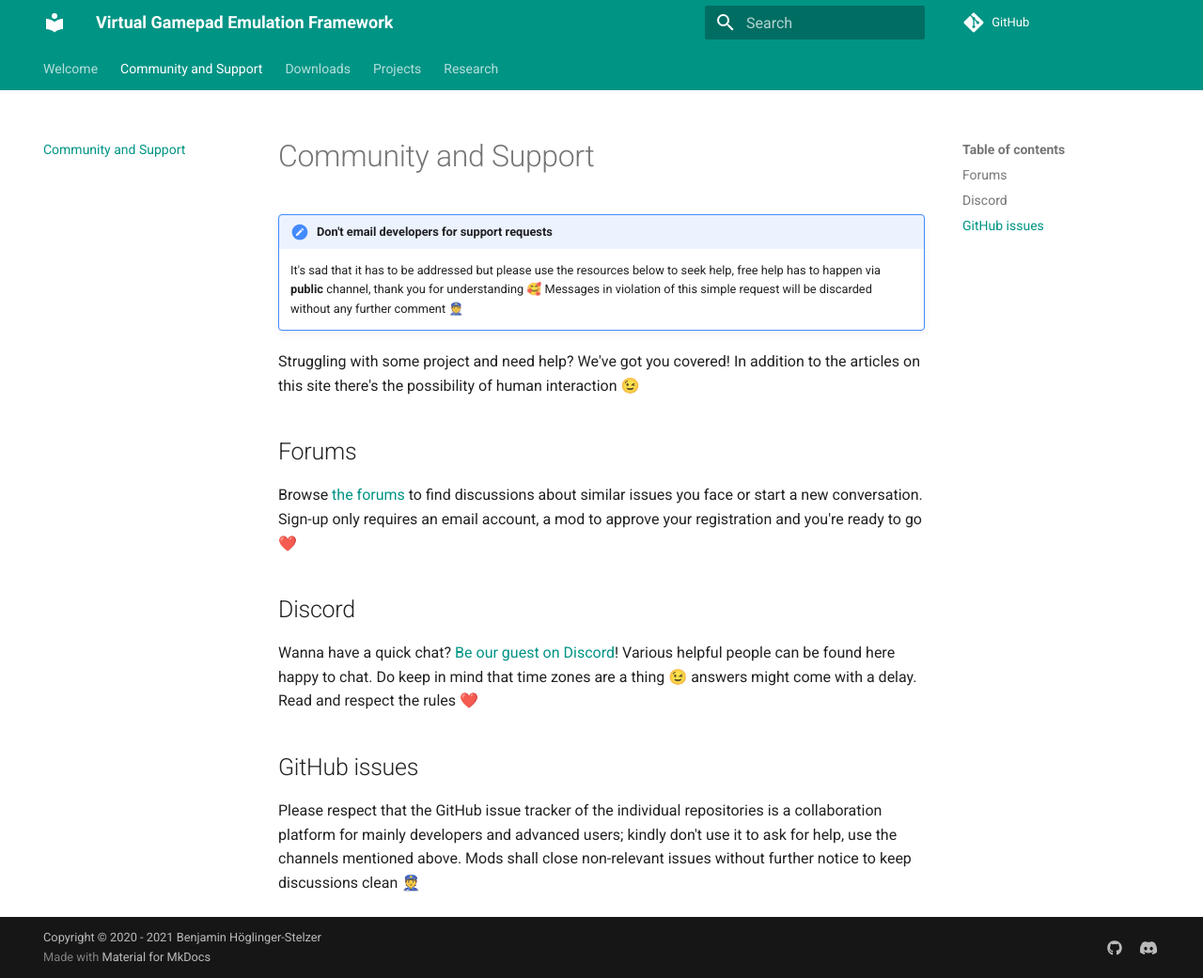
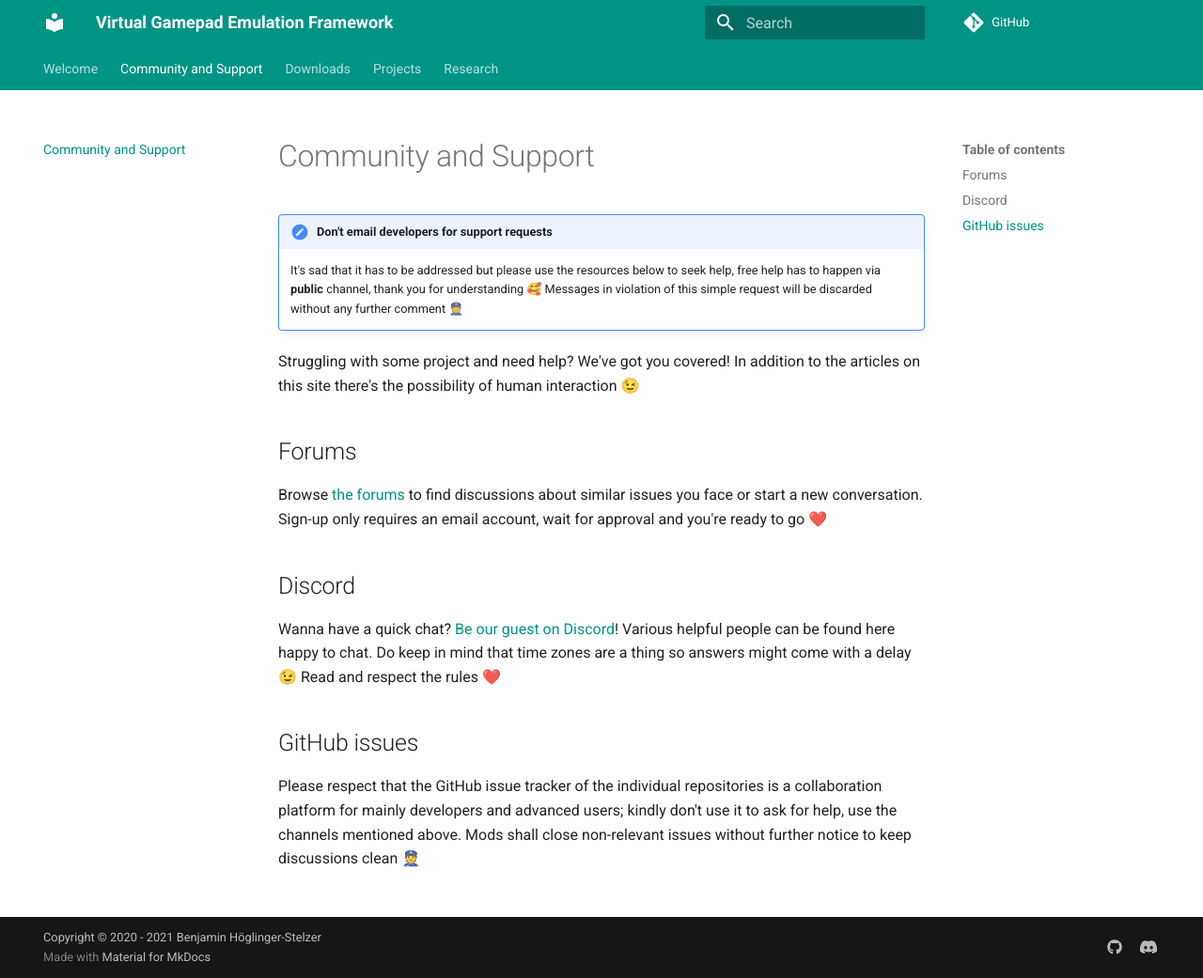
Before and after one commit to nefarius/ViGEm.github.io, an MkDocs documentation site: the page built from docs/Community-Support.md, in a window 1280 px wide and 1041 px high. Shown: the whole window at 94% size. Built offline with MkDocs 1.6.1 and Material for MkDocs 9.7.7, drawn with Linux system fonts in a browser that asks for light colours; comment, search, counter and statistics services are not loaded.

Commit message:
Adapted wording

```diff
--- a/docs/Community-Support.md
+++ b/docs/Community-Support.md
@@ -7,11 +7,11 @@
 
 ## Forums
 
-Browse [the forums](https://forums.vigem.org/) to find discussions about similar issues you face or start a new conversation. Sign-up only requires an email account, a mod to approve your registration and you're ready to go ❤️
+Browse [the forums](https://forums.vigem.org/) to find discussions about similar issues you face or start a new conversation. Sign-up only requires an email account, wait for approval and you're ready to go ❤️
 
 ## Discord
 
-Wanna have a quick chat? [Be our guest on Discord](https://discord.vigem.org)! Various helpful people can be found here happy to chat. Do keep in mind that time zones are a thing 😉 answers might come with a delay. Read and respect the rules ❤️
+Wanna have a quick chat? [Be our guest on Discord](https://discord.vigem.org)! Various helpful people can be found here happy to chat. Do keep in mind that time zones are a thing so answers might come with a delay 😉 Read and respect the rules ❤️
 
 ## GitHub issues
 
```
